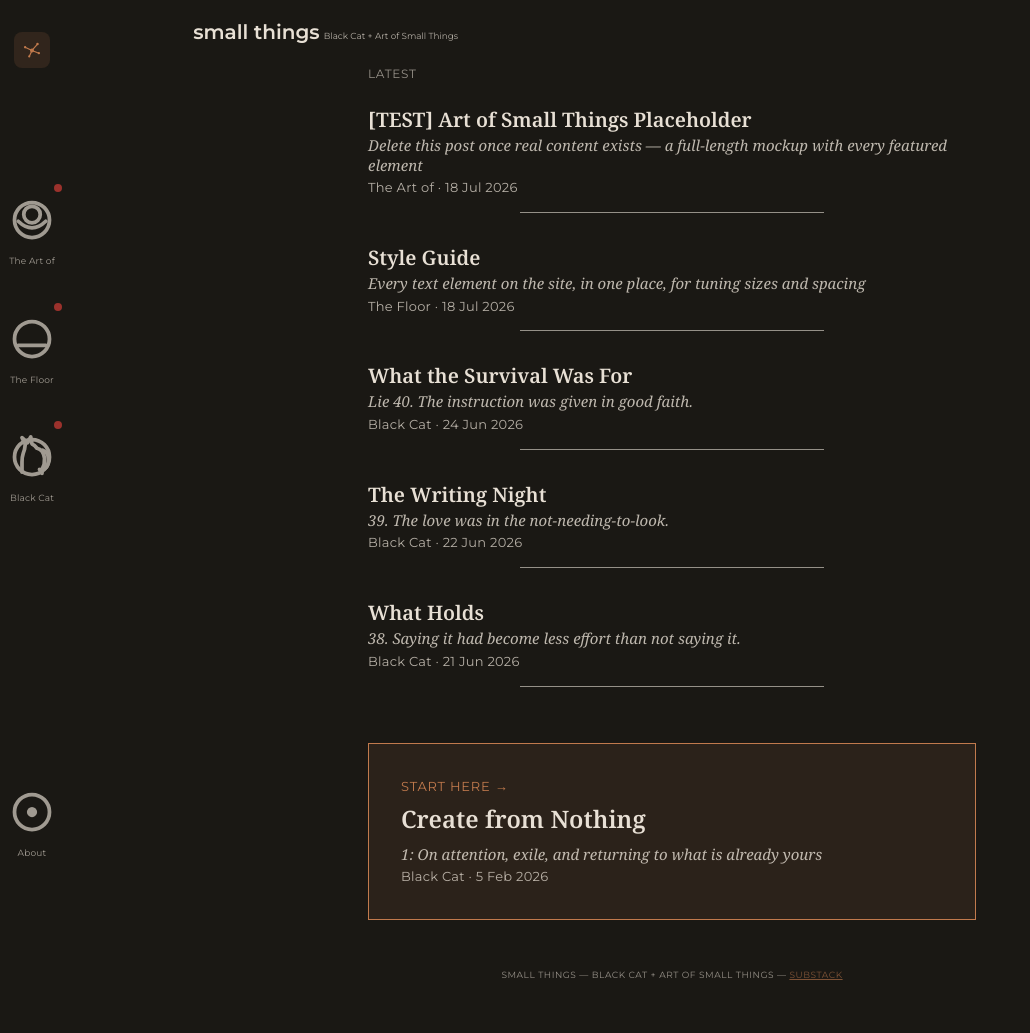
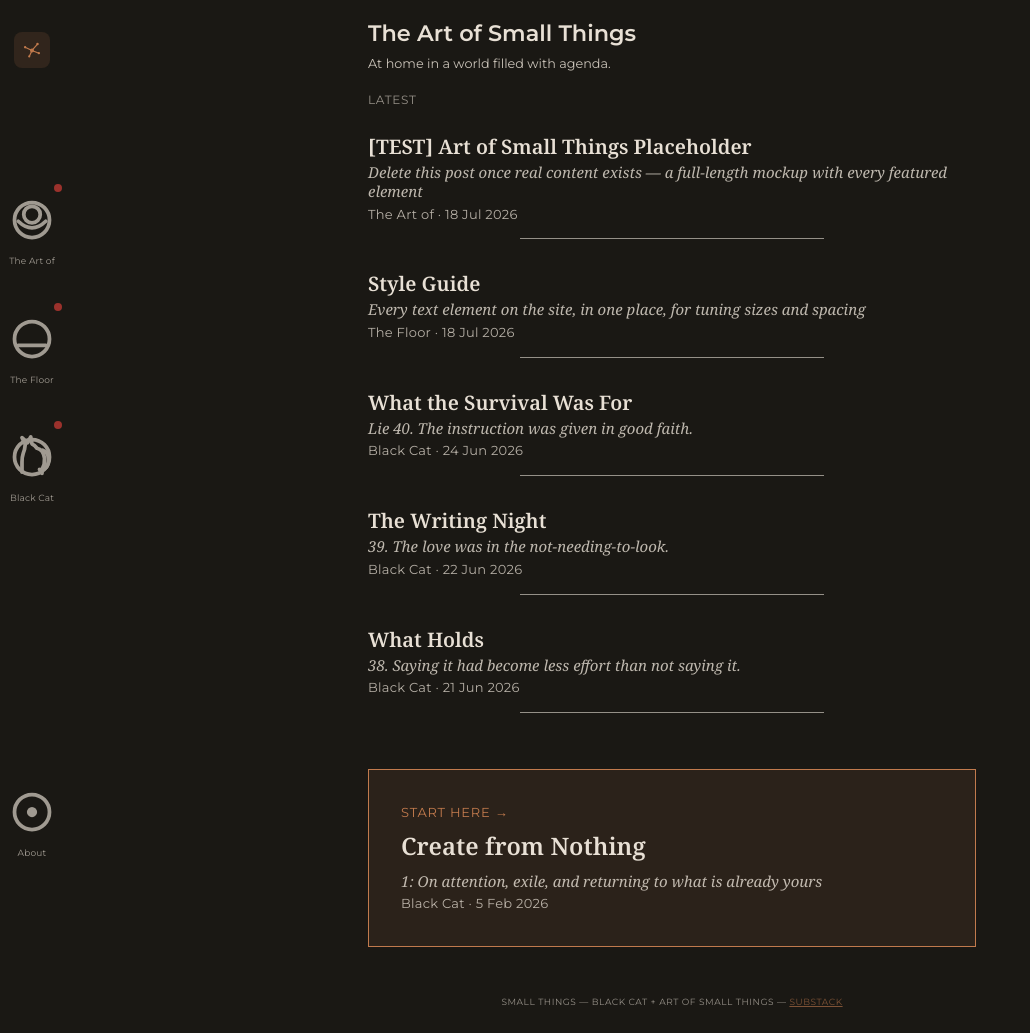
Before and after one commit to 2pix/small-things, a Jekyll site: the page built from index.html, in a window 1280 px wide. Shown: the whole page, without its empty margins (0-1030 px from the left). Built offline with Jekyll 4.4.1, drawn with Linux system fonts in a browser that asks for light colours; before the commit the page ends 1007 px from its top, so only the background shows below that.

Commit message:
Restructure site header: home-only title treatment, page names, more breathing room
Homepage now shows "The Art of Small Things" + soul-sentence tagline
in the header instead of the generic site title; other pages show
the site title with the current page's own name below it (About,
Black Cat, etc.) instead of a static description. Site title row no
longer floats pulled out above the rail on desktop — sits in normal
flow aligned with the rest of the page content. Constellation logo
now shows on mobile too, not just desktop. Doubled the top padding
on page-layout content (About) on desktop, where it was reading too
tight against the header.

Tagline wording still placeholder pending final text.

```diff
--- a/_layouts/default.html
+++ b/_layouts/default.html
@@ -5,10 +5,17 @@
 </head>
 <body{% if page.category %} data-category="{{ page.category }}"{% endif %}>
   <header class="site-header">
+    {% if page.url == '/' %}
+    <div class="site-title-row site-title-row--home">
+      <a href="{{ '/' | relative_url }}" class="site-title site-title--home">The Art of Small Things</a>
+      <p class="site-subtitle site-subtitle--home">At home in a world filled with agenda.</p>
+    </div>
+    {% else %}
     <div class="site-title-row">
       <a href="{{ '/' | relative_url }}" class="site-title">{{ site.title }}</a>
-      <p class="site-subtitle">{{ site.description }}</p>
+      {% if page.title %}<p class="site-subtitle">{{ page.title }}</p>{% endif %}
     </div>
+    {% endif %}
     {% include nav.html %}
   </header>
 
--- a/_layouts/page.html
+++ b/_layouts/page.html
@@ -1,6 +1,6 @@
 ---
 layout: default
 ---
-<div class="post__body">
+<div class="post__body page__body">
   {{ content }}
 </div>
--- a/assets/css/style.css
+++ b/assets/css/style.css
@@ -98,6 +98,21 @@ a {
   font-size: 0.55rem;
   opacity: 0.75;
   margin: 0;
+}
+
+.site-title-row--home {
+  flex-direction: column;
+  align-items: center;
+  gap: 2px;
+}
+
+.site-title--home {
+  font-size: 1.4rem;
+}
+
+.site-subtitle--home {
+  font-size: 0.8rem;
+  opacity: 0.85;
 }
 
 .section-label,
@@ -296,6 +311,10 @@ main {
   padding: var(--space-1) 5%; /* 5% either side so text doesn't slam into the phone edge */
 }
 
+.page__body {
+  padding-top: var(--space-3);
+}
+
 .site-header {
   padding: var(--space-2) var(--space-3) var(--space-1);
 }
@@ -351,7 +370,21 @@ main {
 }
 
 .rail-logo {
-  display: none; /* desktop-only mark - mobile keeps the text title in site-header instead */
+  display: flex;
+  align-items: center;
+  justify-content: center;
+  margin: 0 auto var(--space-1);
+}
+
+.rail-logo__mark {
+  display: flex;
+  align-items: center;
+  justify-content: center;
+  width: 36px;
+  height: 36px;
+  border-radius: 8px;
+  background: color-mix(in srgb, var(--color-accent) 14%, transparent);
+  color: var(--color-accent);
 }
 
 .rail-nav-middle {
@@ -583,31 +616,24 @@ main {
   }
 
   .site-title-row {
-    justify-content: flex-start;
-    margin-left: -28.75%; /* pull back out of site-header's padding to sit at the true left edge, above the rail */
+    justify-content: flex-start; /* sits in normal flow now, aligned with main content — no longer pulled out over the rail */
+  }
+
+  .site-title-row--home {
+    align-items: flex-start;
+  }
+
+  .page__body {
+    padding-top: calc(var(--space-3) * 2);
   }
 
   .rail-logo {
-    display: flex;
-    align-items: center;
-    justify-content: center;
     position: fixed;
     top: var(--space-4);
     left: 0;
     width: 5%;
+    margin: 0;
     z-index: 11;
-  }
-
-  .rail-logo__mark {
-    display: flex;
-    align-items: center;
-    justify-content: center;
-    width: 36px;
-    height: 36px;
-    border-radius: 8px;
-    background: color-mix(in srgb, var(--color-accent) 14%, transparent);
-    color: var(--color-accent);
-    font-size: 1rem;
   }
 
   .stories-row {
```
